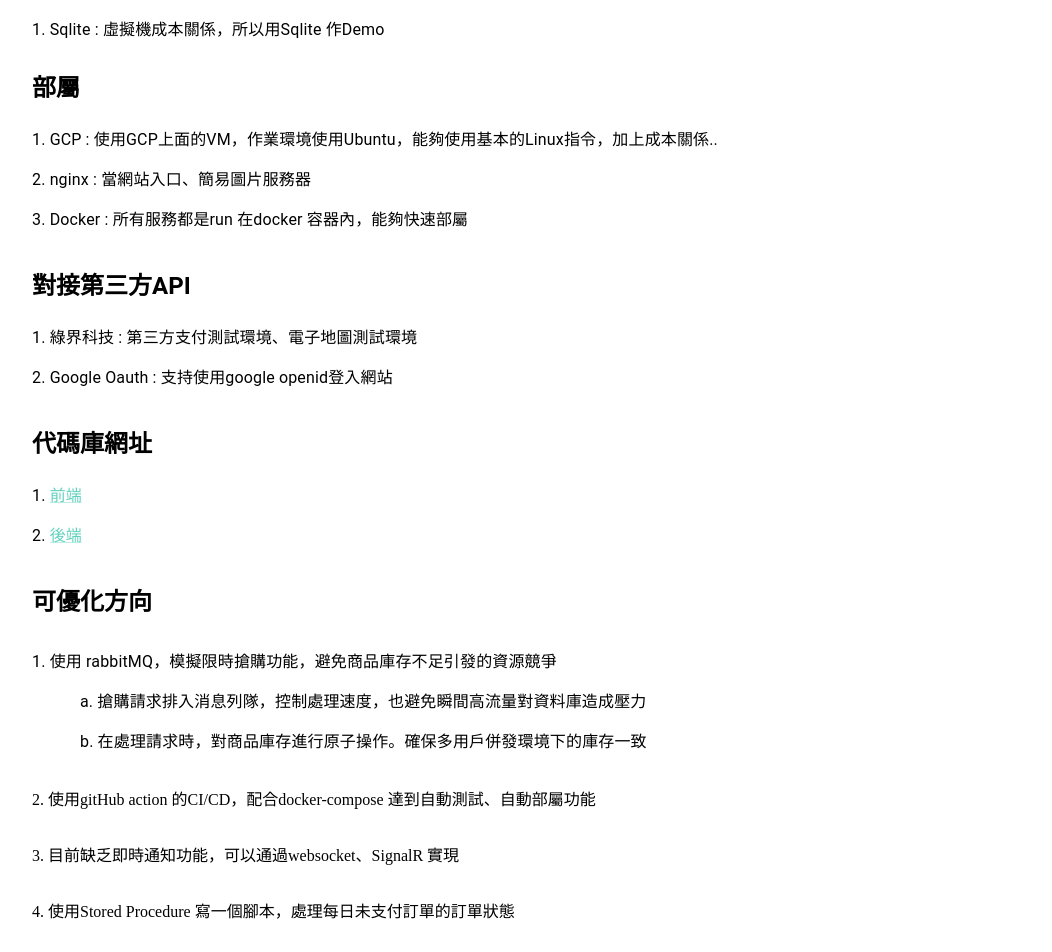
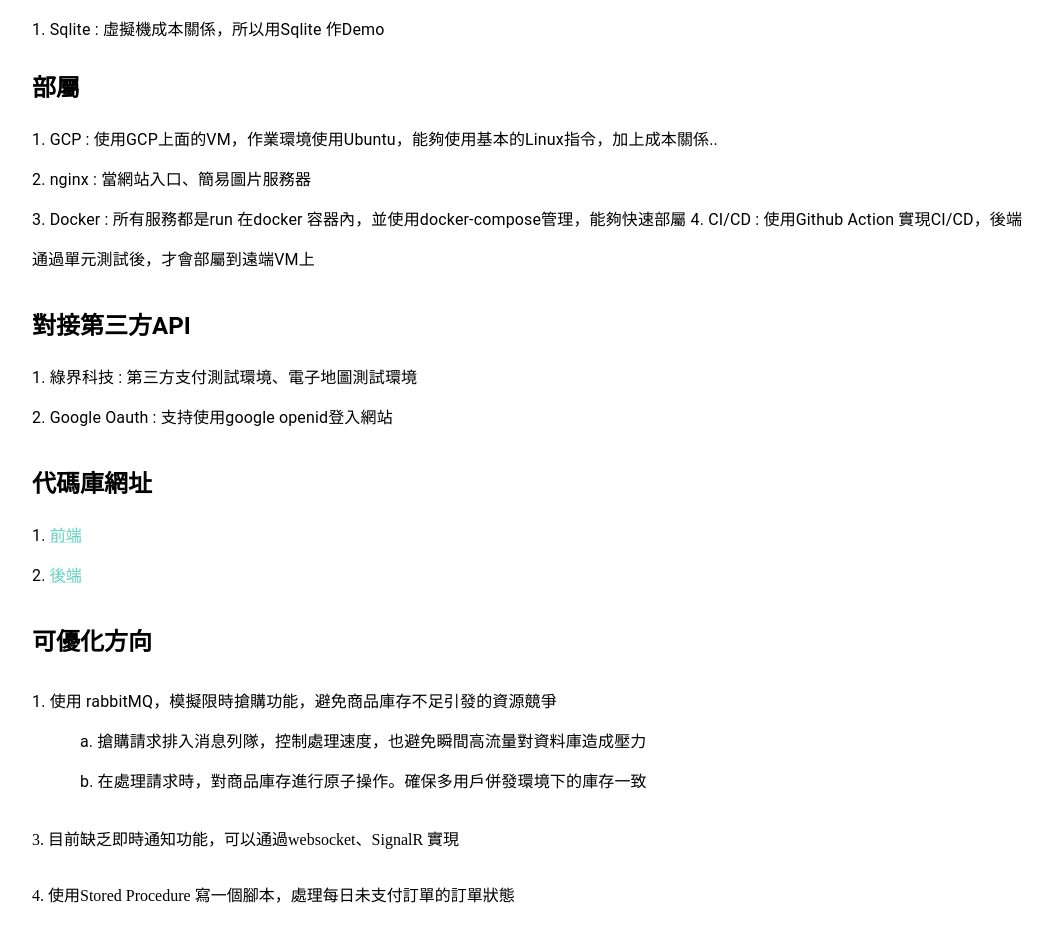
Before and after one commit to austin72905/ecommerce-frontend, a Next.js app: page /about in a window 1280 px wide. Shown: the part 860-1812 px from the top of the page, without its empty margins (108-1160 px from the left). Built offline with nearby package versions, Linux system fonts and the light colour scheme.

Commit message:
修改關於網站的說明

```diff
--- a/pages/about/index.tsx
+++ b/pages/about/index.tsx
@@ -58,7 +58,8 @@ export default function AboutPage() {
                         <Typography component={"p"} sx={{ lineHeight: "40px" }}>
                             1. GCP : 使用GCP上面的VM，作業環境使用Ubuntu，能夠使用基本的Linux指令，加上成本關係..<br />
                             2. nginx : 當網站入口、簡易圖片服務器<br />
-                            3. Docker : 所有服務都是run 在docker 容器內，能夠快速部屬
+                            3. Docker : 所有服務都是run 在docker 容器內，並使用docker-compose管理，能夠快速部屬
+                            4. CI/CD  : 使用Github Action 實現CI/CD，後端通過單元測試後，才會部屬到遠端VM上
                         </Typography>
                     </Stack>
 
@@ -97,9 +98,7 @@ export default function AboutPage() {
                                 </Stack>
 
                             </ListItem>
-                            <ListItem sx={{ px: 0 }}>
-                                2. 使用gitHub action 的CI/CD，配合docker-compose 達到自動測試、自動部屬功能
-                            </ListItem>
+
                             <ListItem sx={{ px: 0 }}>
                                 3. 目前缺乏即時通知功能，可以通過websocket、SignalR 實現
                             </ListItem>
```
